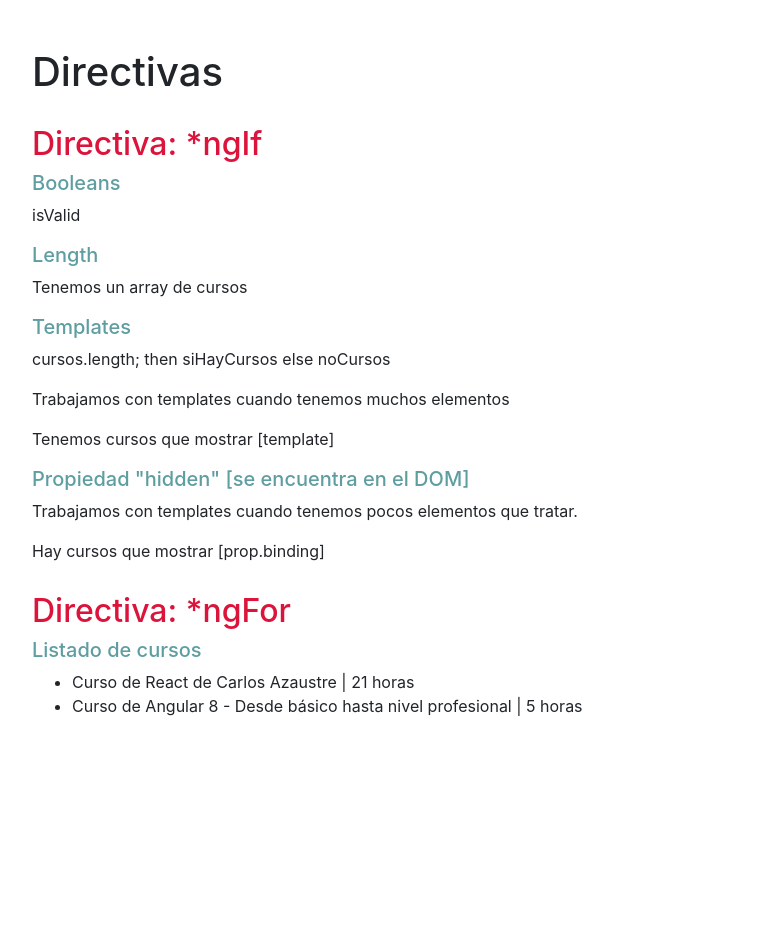
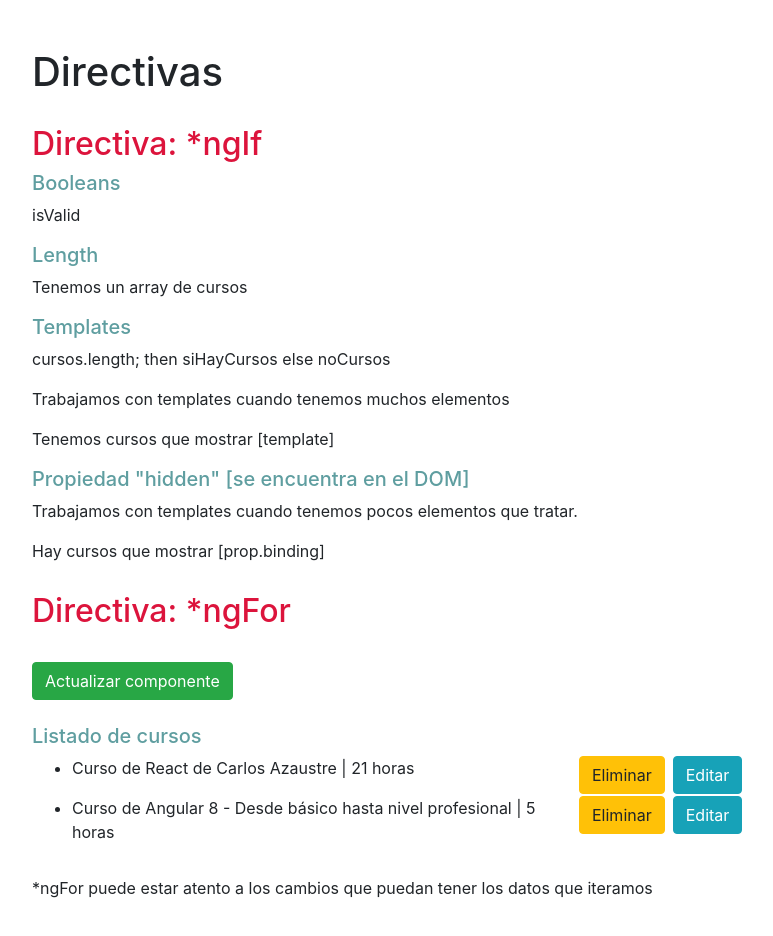
Before and after one commit to w3skulls/learn-angular8, an Angular app: page / in a window 1280 px wide. Shown: the top 936 px of the page, without its empty margins (96-869 px from the left). Before the commit the page ends 800 px from the top, so only its background shows below. Built offline with nearby package versions, Linux system fonts and the light colour scheme.

Commit message:
directiva *ngFor

```diff
--- a/src/app/ng-for/ng-for.component.html
+++ b/src/app/ng-for/ng-for.component.html
@@ -1,9 +1,22 @@
 <h2>Directiva: *ngFor</h2>
-
+<br>
+<button (click)="onActualizar($event)" class="btn btn-success" type="button">Actualizar componente</button>
+<br>
+<br>
 <h5>Listado de cursos</h5>
 <ul>
     <li *ngFor="let item of cursos">
-        <span>{{ item.titulo }} </span>
-        <span> | {{ item.duracion }} horas</span>
+
+        <div class="row" [id]="item.id">
+            <div class="col">
+                <p>{{ item.titulo }} | {{ item.duracion }} horas</p>
+            </div>
+            <div class="col">
+                <button (click)="onBorrar(item)" type="button" class="btn btn-warning">Eliminar</button>
+                <button (click)="onEditar(item)" type="button" class="btn btn-info">Editar</button>
+            </div>
+        </div>
     </li>
 </ul>
+
+<p>*ngFor puede estar atento a los cambios que puedan tener los datos que iteramos</p>
--- a/src/app/ng-for/ng-for.component.ts
+++ b/src/app/ng-for/ng-for.component.ts
@@ -13,14 +13,33 @@ export class NgForComponent implements OnInit {
 
   cursos = [
     {
+      id: 1,
       titulo: 'Curso de React de Carlos Azaustre',
       duracion: 21
     },
     {
+      id: 2,
       titulo: 'Curso de Angular 8 - Desde básico hasta nivel profesional',
       duracion: 5
     }
   ];
+
+  onActualizar(ev){
+    console.log(TAG, "Actualizando json de cursos");
+    let nuevoCurso = JSON.parse('{"titulo":"Nodejs de 0 a experto","duracion":100}');
+    this.cursos.push(nuevoCurso);
+  }
+
+  onBorrar(curso){
+    console.log(TAG, "Borrando curso: " + curso.id + " que se encuentra en la posición " + this.cursos.indexOf(curso) + " del array de cursos.");
+    this.cursos.splice(this.cursos.indexOf(curso), 1);
+
+  }
+
+  onEditar(curso){
+    console.log(TAG, "Editando curso");
+    this.cursos[this.cursos.indexOf(curso)].titulo = "No disponible";
+  }
 
   ngOnInit(): void {
     console.log(TAG, "Iniciando");
--- a/src/styles.scss
+++ b/src/styles.scss
@@ -9,3 +9,5 @@ body{
 
 h2{ color: crimson; margin-top: 1.8rem;}
 h5{ color: cadetblue;}
+
+button{margin-right: 0.5rem;}
```
